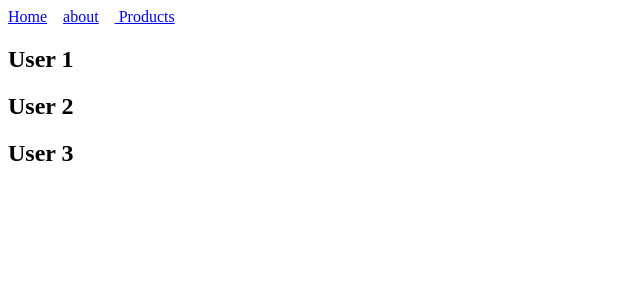
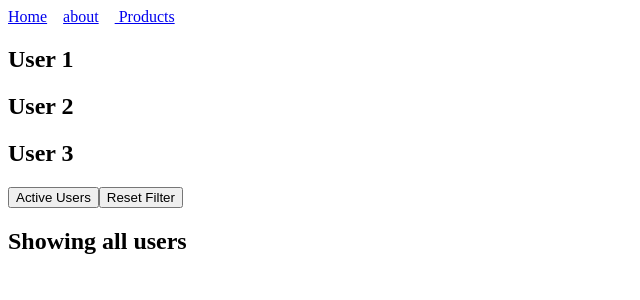
Before and after one commit to travisburns/reactRouterTut, a React (Vite) app in the folder reactroutertut/: page /users in a window 1280 px wide. Shown: the top 300 px of the page, without its empty margins (0-640 px from the left). Built offline with nearby package versions, Linux system fonts and the light colour scheme.

Commit message:
Added search params and learned about them

```diff
--- a/reactroutertut/src/Components/Users.jsx
+++ b/reactroutertut/src/Components/Users.jsx
@@ -1,14 +1,29 @@
-import { Outlet } from 'react-router-dom'
+import { Outlet, useSearchParams } from 'react-router-dom'
 
 const Users = () => {
+  const [searchParams, setSearchParams] = useSearchParams()
+  const showActiveUsers = searchParams.get('filter') === 'active'
+
+
   return (
     <div>
       <h2>User 1</h2>
       <h2>User 2</h2>
       <h2>User 3</h2>
       <Outlet />
+    <div>
+
+    <button onClick={() => setSearchParams({filter: 'active'})}>Active Users</button>
+    <button onClick={() => setSearchParams({})}>Reset Filter</button>
     </div>
-  )
+
+    { showActiveUsers ? (
+        <h2>Showing active users</h2>
+      ) : (
+       <h2>Showing all users</h2>
+      )}
+      </div>
+      )
 }
 
 export default Users
```
